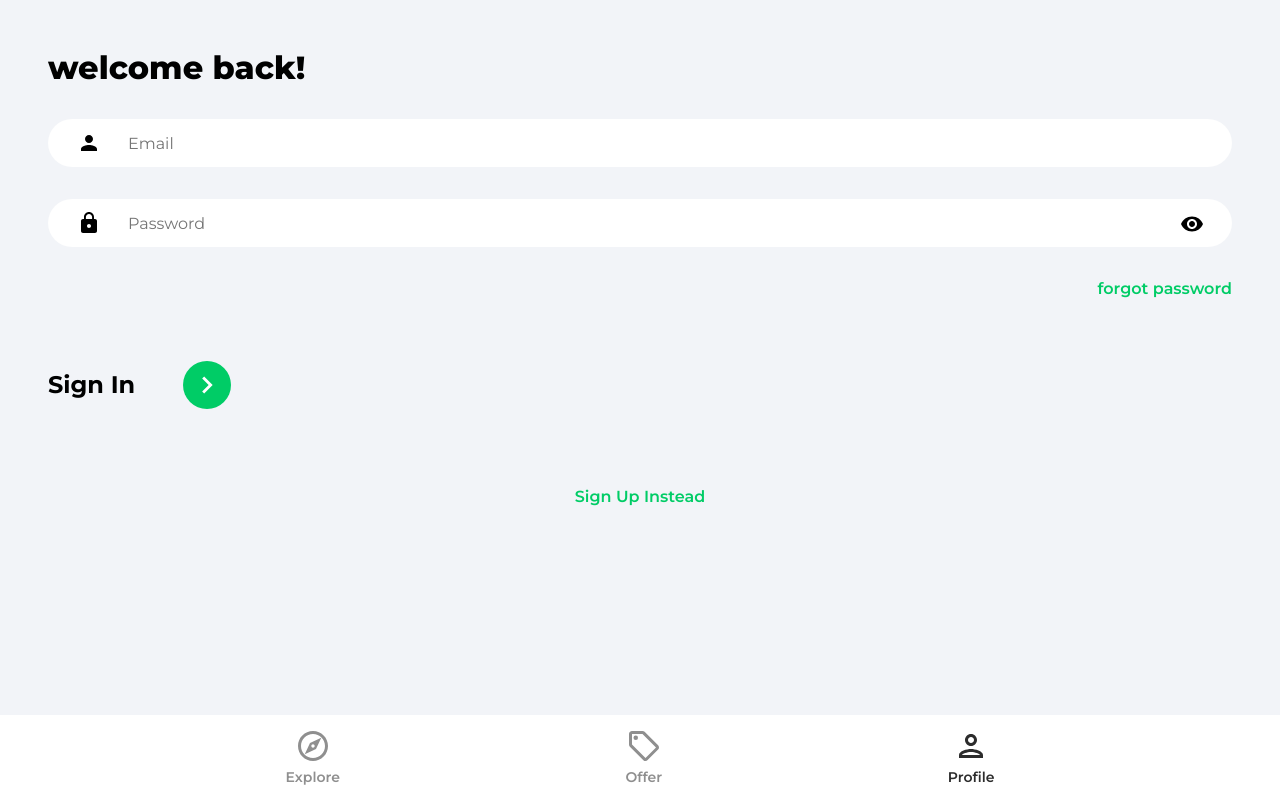
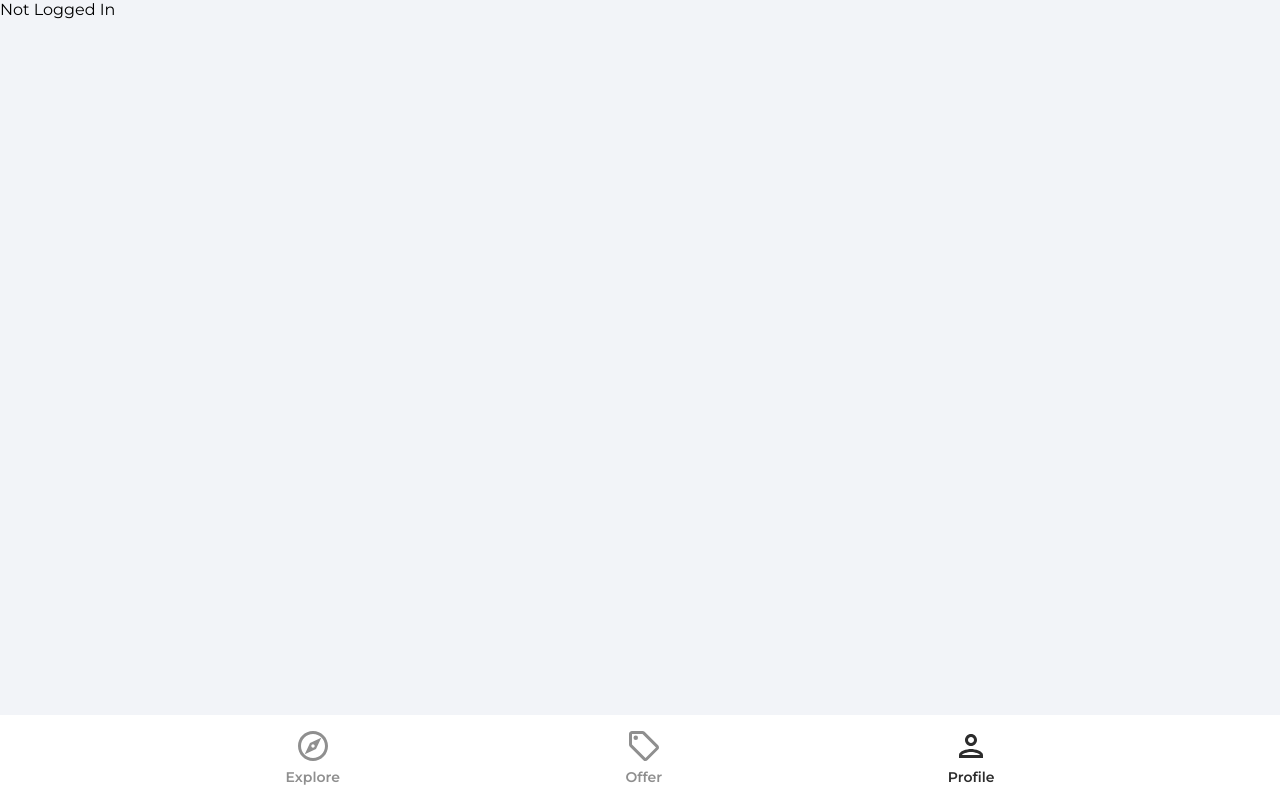
Before and after one commit to julia7hk/house-marketplace, a React (Create React App) app: page /profile in a window 1280 px wide. Built offline with nearby package versions, Linux system fonts and the light colour scheme.

Commit message:
show user name in profile page if logged in

```diff
--- a/src/App.js
+++ b/src/App.js
@@ -14,7 +14,7 @@
         <Routes>
           <Route path="/" element={<Explore />} />
           <Route path="/offers" element={<Offers />} />
-          <Route path="/profile" element={<SignIn />} />
+          <Route path="/profile" element={<Profile />} />
           <Route path="/sign-in" element={<SignIn />} />
           <Route path="/sign-up" element={<SignUp />} />
           <Route path="/forgot-password" element={<ForgotPassword />} />
--- a/src/pages/Profile.jsx
+++ b/src/pages/Profile.jsx
@@ -1,8 +1,16 @@
+import { useState, useEffect } from 'react';
+import { getAuth } from 'firebase/auth'
+
 function Profile() {
-    return (
-      <>
-        <h1>my Profile</h1>
-      </>
+  const [user, setUser] = useState(null)
+
+  const auth = getAuth()
+  useEffect(() => {
+    setUser(auth.currentUser)
+  }, [])
+
+  return (
+      user ? <h1>{user.displayName}</h1> : "Not Logged In"
     );
   }
 
```
